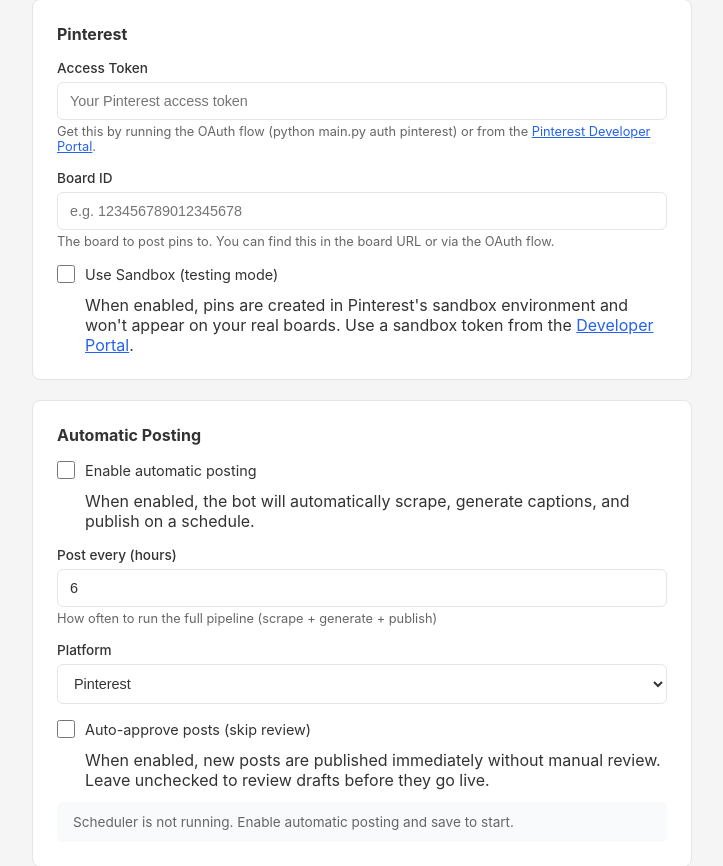
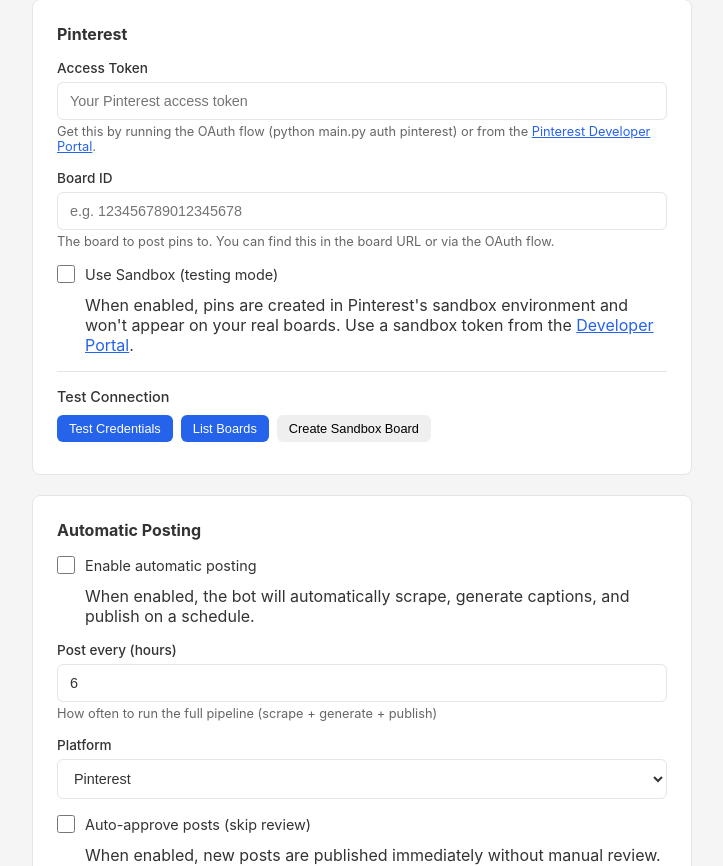
Before and after one commit to buybitkoin/Crosslist_to_socials, a Flask app: page /settings in a window 1280 px wide. Shown: the part 451-1317 px from the top of the page, without its empty margins (278-1001 px from the left). Run offline with Flask 3, Linux system fonts and the light colour scheme.

Commit message:
Add Pinterest test connection, list boards, and create sandbox board in settings

```diff
--- a/templates/settings.html
+++ b/templates/settings.html
@@ -124,6 +124,15 @@
                 <label for="pinterest_sandbox">Use Sandbox (testing mode)</label>
             </div>
             <div class="hint" style="margin-left: 28px;">When enabled, pins are created in Pinterest's sandbox environment and won't appear on your real boards. Use a sandbox token from the <a href="https://developers.pinterest.com/apps/" target="_blank" style="color: var(--accent);">Developer Portal</a>.</div>
+
+            <hr style="border: none; border-top: 1px solid var(--border); margin: 16px 0;">
+            <div style="font-size: 0.9rem; font-weight: 500; margin-bottom: 10px;">Test Connection</div>
+            <div style="display: flex; gap: 8px; flex-wrap: wrap; margin-bottom: 8px;">
+                <button class="btn btn-sm btn-blue" type="button" onclick="pinterestTest('test')">Test Credentials</button>
+                <button class="btn btn-sm btn-blue" type="button" onclick="pinterestTest('list_boards')">List Boards</button>
+                <button class="btn btn-sm btn-green" type="button" onclick="createBoard()">Create Sandbox Board</button>
+            </div>
+            <div id="pinterestTestResult" style="font-size: 0.85rem; margin-top: 8px; display: none; padding: 10px 12px; border-radius: 6px;"></div>
         </div>
 
         <!-- Auto-Posting Settings -->
@@ -211,6 +220,79 @@
             const saved = localStorage.getItem('theme') || 'light';
             document.documentElement.setAttribute('data-theme', saved);
         })();
+
+        function showResult(msg, isError) {
+            const el = document.getElementById('pinterestTestResult');
+            el.style.display = 'block';
+            el.textContent = msg;
+            el.style.background = isError ? 'var(--alert-error-bg, #fee2e2)' : 'var(--alert-success-bg, #dcfce7)';
+            el.style.color = isError ? 'var(--alert-error-text, #991b1b)' : 'var(--alert-success-text, #166534)';
+        }
+
+        async function pinterestTest(action) {
+            const el = document.getElementById('pinterestTestResult');
+            el.style.display = 'block';
+            el.style.background = 'var(--hover)';
+            el.style.color = 'var(--text-muted)';
+            el.textContent = 'Testing...';
+
+            const formData = new FormData();
+            formData.append('action', action);
+
+            try {
+                const resp = await fetch('/pinterest-test', { method: 'POST', body: formData });
+                const data = await resp.json();
+
+                if (action === 'list_boards' && data.success && data.boards) {
+                    if (data.boards.length === 0) {
+                        showResult('No boards found. Create one with the button above.', true);
+                    } else {
+                        let msg = 'Boards found:\n';
+                        data.boards.forEach(b => { msg += `  ${b.name} — ID: ${b.id}\n`; });
+                        msg += '\nCopy a Board ID into the field above.';
+                        showResult(msg, false);
+                        el.style.whiteSpace = 'pre-wrap';
+                        el.style.fontFamily = "'SF Mono', 'Consolas', monospace";
+                    }
+                } else if (data.success) {
+                    showResult(data.message || 'Success!', false);
+                } else {
+                    showResult(data.message || data.error || 'Unknown error', true);
+                }
+            } catch (e) {
+                showResult('Request failed: ' + e.message, true);
+            }
+        }
+
+        async function createBoard() {
+            const name = prompt('Board name:', 'Social Media Agent Test');
+            if (!name) return;
+
+            const el = document.getElementById('pinterestTestResult');
+            el.style.display = 'block';
+            el.style.background = 'var(--hover)';
+            el.style.color = 'var(--text-muted)';
+            el.textContent = 'Creating board...';
+
+            const formData = new FormData();
+            formData.append('action', 'create_board');
+            formData.append('board_name', name);
+
+            try {
+                const resp = await fetch('/pinterest-test', { method: 'POST', body: formData });
+                const data = await resp.json();
+
+                if (data.success) {
+                    showResult(`Board created! Name: ${data.board_name}, ID: ${data.board_id}\n\nThis ID has been auto-filled in the Board ID field.`, false);
+                    el.style.whiteSpace = 'pre-wrap';
+                    document.getElementById('pinterest_board_id').value = data.board_id;
+                } else {
+                    showResult(data.message || data.error || 'Failed to create board', true);
+                }
+            } catch (e) {
+                showResult('Request failed: ' + e.message, true);
+            }
+        }
     </script>
 </body>
 </html>
--- a/web.py
+++ b/web.py
@@ -472,6 +472,49 @@ def save_settings_route():
     return redirect(url_for("settings_page"))
 
 
+@app.route("/pinterest-test", methods=["POST"])
+def pinterest_test():
+    """Test Pinterest credentials, list boards, and optionally create a sandbox board."""
+    action = request.form.get("action", "test")
+    token, board_id, sandbox = get_pinterest_credentials()
+
+    if not token:
+        return jsonify({"error": "No Pinterest access token configured. Add one in Settings."}), 400
+
+    publisher = PinterestPublisher(token, board_id, sandbox=sandbox)
+
+    if action == "test":
+        # Test credentials
+        valid = publisher.validate_credentials()
+        publisher.close()
+        if valid:
+            return jsonify({"success": True, "message": "Credentials are valid!"})
+        else:
+            return jsonify({"success": False, "message": "Invalid credentials. Token may be expired or have wrong scopes."})
+
+    elif action == "list_boards":
+        try:
+            boards = publisher.get_boards()
+            publisher.close()
+            return jsonify({"success": True, "boards": [{"id": b["id"], "name": b["name"]} for b in boards]})
+        except Exception as e:
+            publisher.close()
+            return jsonify({"success": False, "message": str(e)})
+
+    elif action == "create_board":
+        board_name = request.form.get("board_name", "Social Media Agent Test")
+        try:
+            board = publisher.create_board(board_name, "Auto-created by Social Media Agent for testing")
+            publisher.close()
+            return jsonify({"success": True, "board_id": board["id"], "board_name": board["name"]})
+        except Exception as e:
+            publisher.close()
+            return jsonify({"success": False, "message": str(e)})
+
+    publisher.close()
+    return jsonify({"error": "Unknown action"}), 400
+
+
 @app.route("/run-now", methods=["POST"])
 def run_now():
     """Manually trigger the scheduler pipeline."""
```
Also changed, not shown: publishers/pinterest.py (+7 -0 lines).
